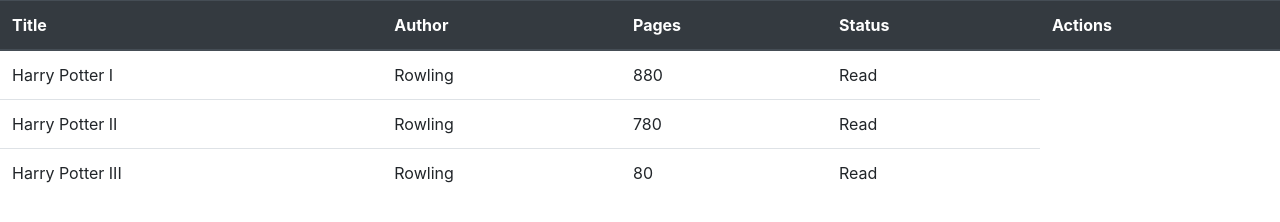
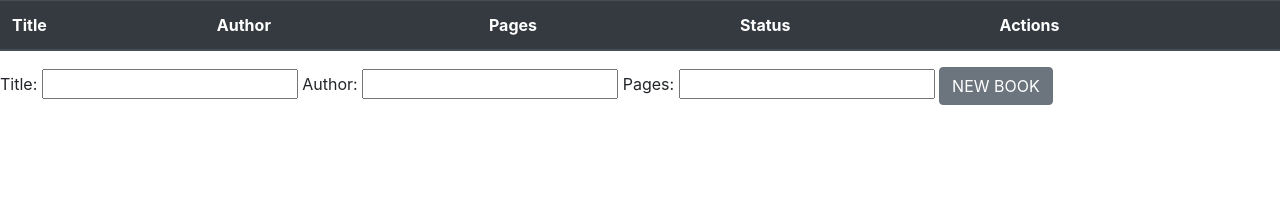
Before and after one commit to jstiven01/odin-library, a plain HTML site: page index.html in a window 1280 px wide. Drawn offline with nearby package versions, Linux system fonts and the light colour scheme.

Commit message:
Creating new form to add new book

```diff
--- a/assets/js/app.js
+++ b/assets/js/app.js
@@ -14,20 +14,19 @@
 
 function render() {
   let table = document.querySelector(".book-list");
-  generateTable(table, myLibrary);
+  generateTable(table, myLibrary[myLibrary.length-1]);
 }
 
-function generateTable(table, data) {
-  for (let element of data) {
+function generateTable(table, element) {
+
     let row = table.insertRow();
     for (key in element) {
       let cell = row.insertCell();
       let text = document.createTextNode(element[key]);
       cell.appendChild(text);
     }
-  }
 }
-
+/*
 book1 = new Book("Harry Potter I", "Rowling", "880", "Read");
 book2 = new Book("Harry Potter II", "Rowling", "780", "Read");
 book3 = new Book("Harry Potter III", "Rowling", "80", "Read");
@@ -36,5 +35,18 @@
 addBookToLibrary(book2);
 addBookToLibrary(book3);
 render();
+*/
 
 console.log(myLibrary)
+
+const button_newBook = document.querySelector("#new-book");
+function addBookEvent(){
+    console.log(this);
+    const title = document.querySelector("#title");
+    const author = document.querySelector("#author");
+    const pages = document.querySelector("#pages");
+    const newBook = new Book(title.value, author.value, pages.value, "Unread");
+    addBookToLibrary(newBook);
+    render();
+}
+button_newBook.addEventListener('click', addBookEvent);
--- a/index.html
+++ b/index.html
@@ -22,15 +22,16 @@
             <th scope="col">Actions</th>
           </tr>
         </thead>
-        <tbody>
-          <!-- <tr>
-            <th scope="row">1</th>
-            <td>Mark</td>
-            <td>Otto</td>
-            <td>@mdo</td>
-          </tr> -->
-        </tbody>
       </table>
+      <div class="form">
+          <label for="title">Title:</label>
+          <input type="text" name="title" id="title">
+          <label for="author">Author:</label>
+          <input type="text" name="author" id="author">
+          <label for="pages">Pages: </label>
+          <input type="number" name="pages" id="pages">
+          <button class="btn btn-secondary" id="new-book">NEW BOOK</button>
+      </div>
  <script src="/assets/js/app.js"></script>
 </body>
 </html>
```
